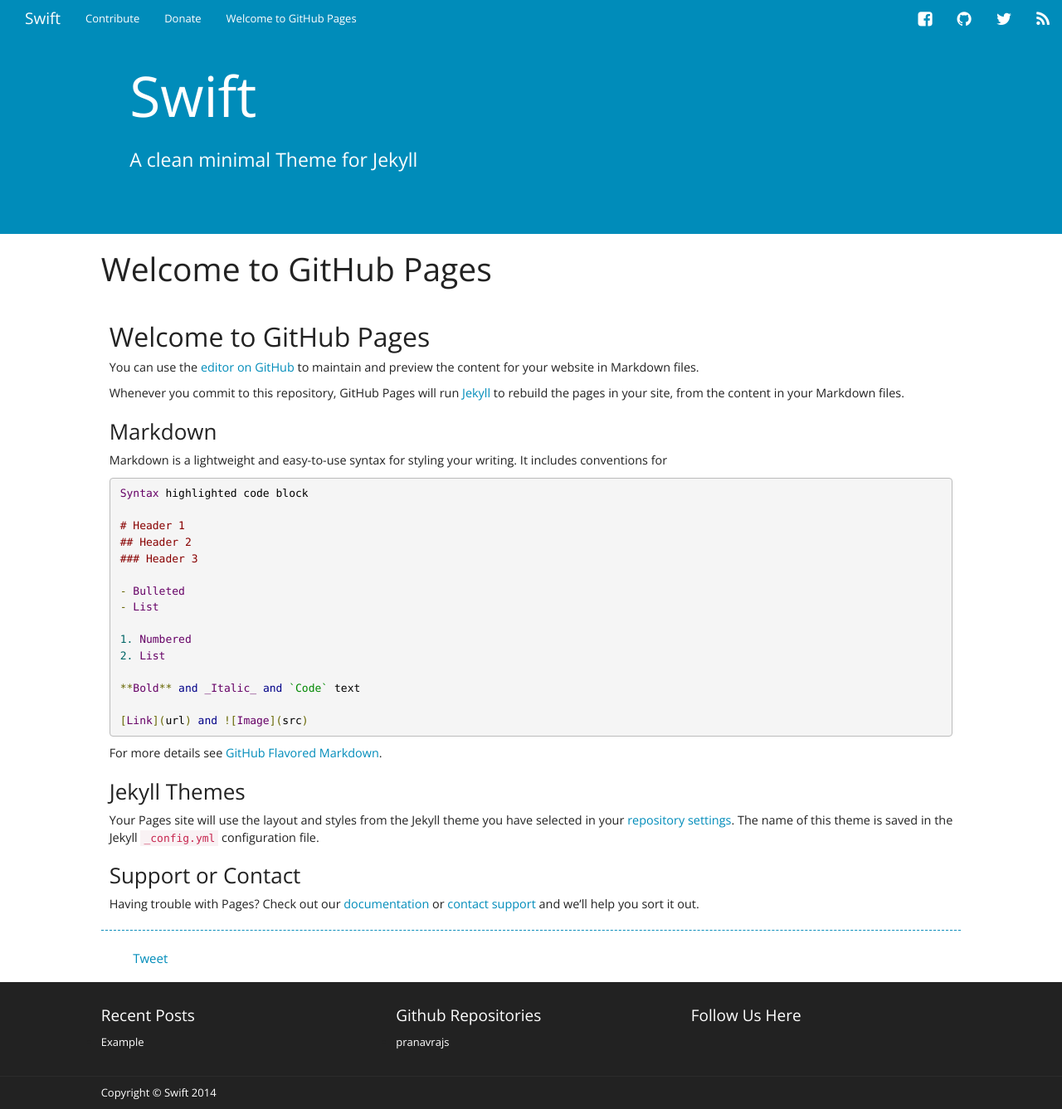
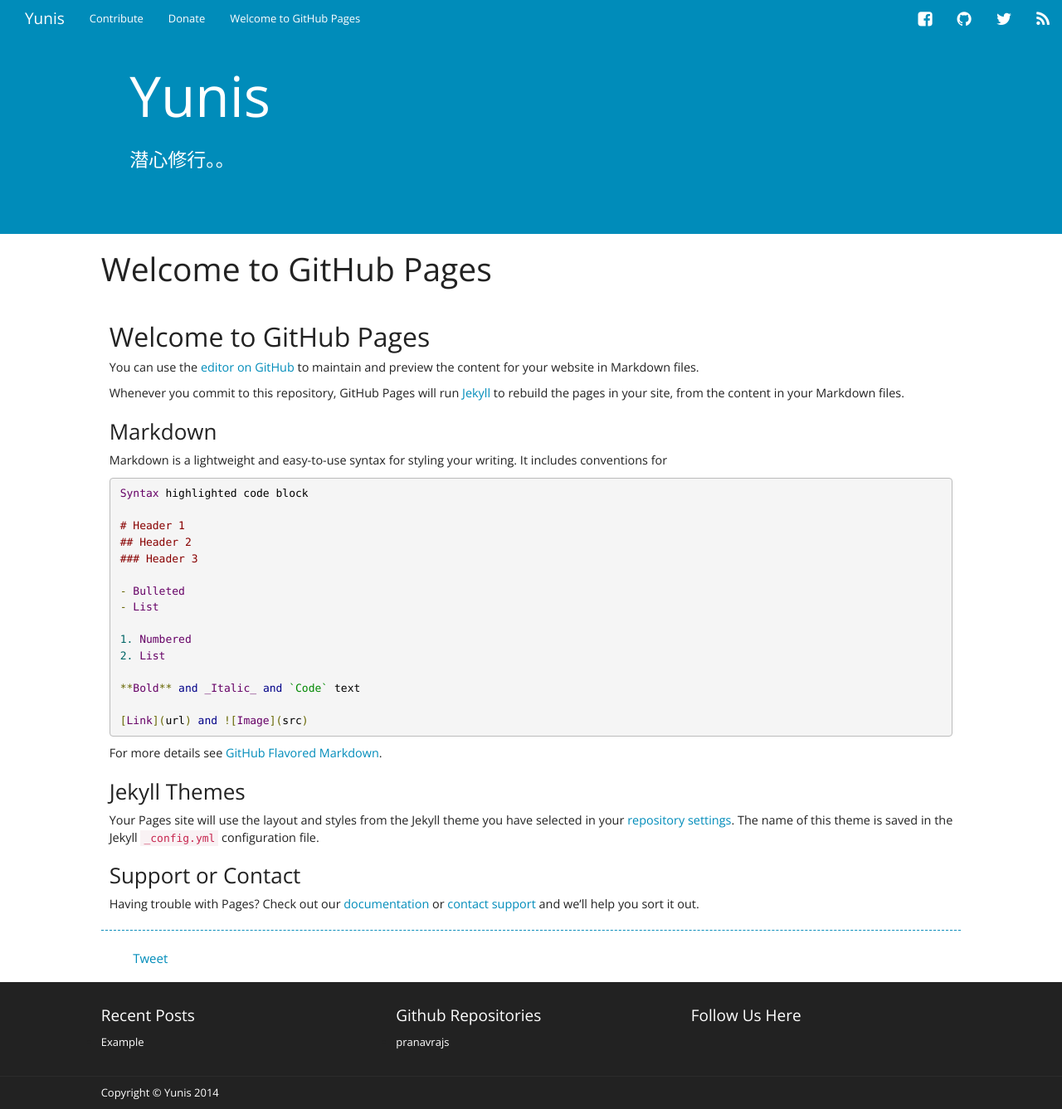
Before and after one commit to yunisSong/yunisSong.github.io, a Jekyll site: the page built from index.md, in a window 1280 px wide and 1337 px high. Shown: the whole window at 83% size. Built offline with Jekyll 4.4.1, drawn with Linux system fonts in a browser that asks for light colours; nearby versions of some CDN libraries; our own code applies the rules of GitHub Pages for plain Markdown files; comment, search, counter and statistics services are not loaded.

Commit message:
修改名称
修改名称1

```diff
--- a/_config.yml
+++ b/_config.yml
@@ -1,14 +1,14 @@
 # Site settings
-title: Swift
-description: A clean minimal Theme for Jekyll
-email: pranav@maangalabs.com
+title: Yunis
+description: 潜心修行。。
+email: p332963965@qq.com
 baseurl: /swift
 url: "http://pranav.maangalabs.com" # the base hostname & protocol for your site
 #favicon
 favicon: /favicon.png
 
 #feed
-feedburner_username: maangalabs
+feedburner_username: Yunis
 #twitter
 twitter_username: pranavrajs
 github_username:  pranavrajs
@@ -17,9 +17,7 @@
 linkedin_username: pranavrajs
 
 #google analytics
-google_analytics_id : UA-53386152-2
-#gplus
-gplus_username: 101893920934936418705
+
 
 #fb_username
 fb_username: pranav.tayberrycreative
@@ -37,8 +35,8 @@
 authors:
   pranavrajs:
     display_name: Pranav Raj S
-    email: pranavrajs@gmail.com
-    fb: pranav.tayberrycreative
-    linkedin: pranavrajs
-    twitter: pranavrajs
-    github: pranavrajs
+    email: 332963965@qq.com
+    fb:
+    linkedin:
+    twitter:
+    github:
```
Also changed, not shown: 9 other files.
